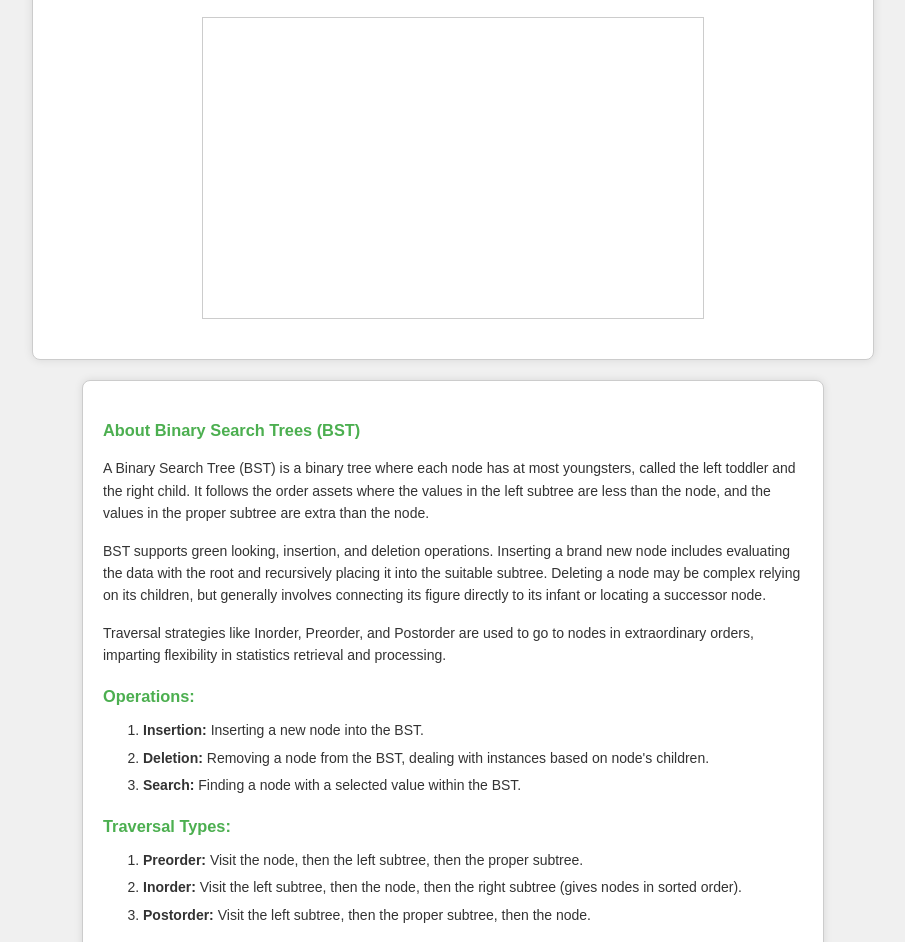
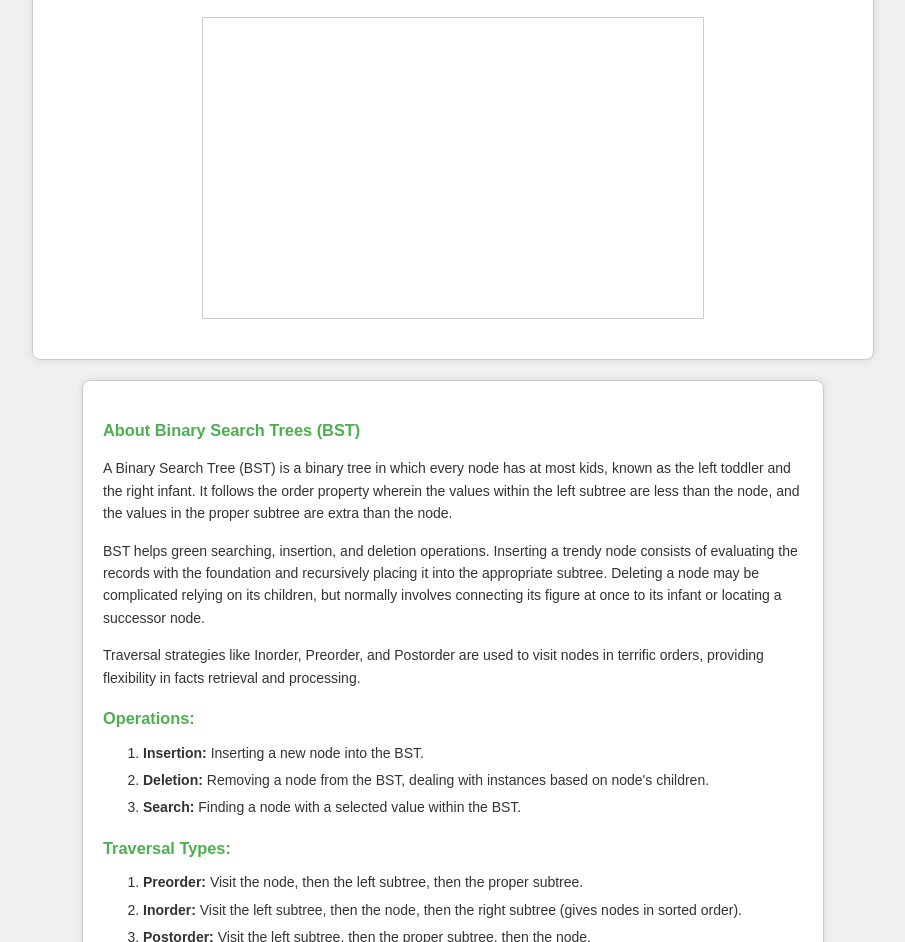
Before and after one commit to abhinav12222363/BINARY-SEARCH-VISUALIZER, a plain HTML site: page index.html in a window 1280 px wide. Shown: the part 158-1100 px from the top of the page, without its empty margins (187-1092 px from the left). Drawn offline with Linux system fonts and the light colour scheme.

Commit message:
Update index.html

```diff
--- a/index.html
+++ b/index.html
@@ -36,21 +36,21 @@
   <div id="bst-info">
     <h3>About Binary Search Trees (BST)</h3>
     <p>
-      A Binary Search Tree (BST) is a binary tree where each node has at most  youngsters,
-      called the left toddler and the right child. It follows the order assets where the
-      values in the left subtree are less than the node, and the values in the proper subtree
+     ﻿A Binary Search Tree (BST) is a binary tree in which every node has at most  kids,
+      known as the left toddler and the right infant. It follows the order property wherein the
+      values within the left subtree are less than the node, and the values in the proper subtree
       are extra than the node.
     </p>
     <p>
-      BST supports green looking, insertion, and deletion operations. Inserting a brand new
-      node includes evaluating the data with the root and recursively placing it into the
-      suitable subtree. Deleting a node may be complex relying on its children, but
-      generally involves connecting its figure directly to its infant or locating a successor
+      ﻿BST helps green searching, insertion, and deletion operations. Inserting a trendy
+      node consists of evaluating the records with the foundation and recursively placing it into the
+      appropriate subtree. Deleting a node may be complicated relying on its children, but
+      normally involves connecting its figure at once to its infant or locating a successor
       node.
     </p>
     <p>
-      Traversal strategies like Inorder, Preorder, and Postorder are used to go to nodes in
-      extraordinary orders, imparting flexibility in statistics retrieval and processing.
+      ﻿Traversal strategies like Inorder, Preorder, and Postorder are used to visit nodes in
+      terrific orders, providing flexibility in facts retrieval and processing.
     </p>
     <h3>Operations:</h3>
     <ol>
```
